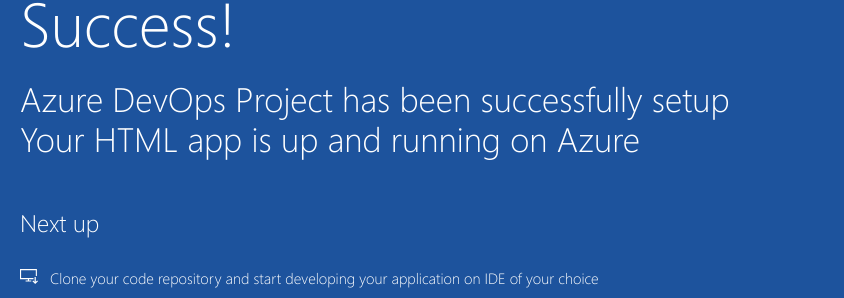
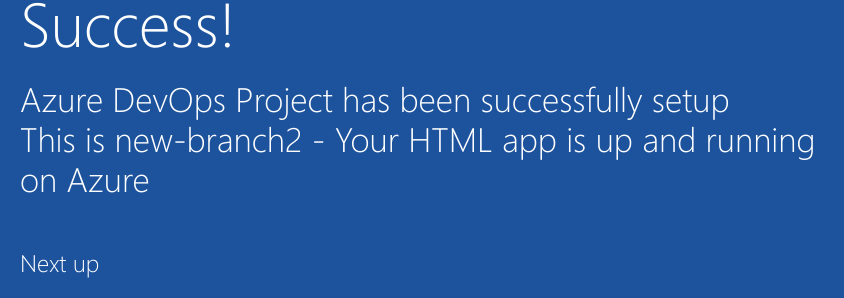
Before and after one commit to Vjtcs28/sample-project, a plain HTML site: page index.html in a window 1280 px wide. Shown: the part 392-690 px from the top of the page, 205-1049 px from the left. Drawn offline with Linux system fonts and the light colour scheme.

Commit message:
this is new-branch2 commit for index.html

```diff
--- a/index.html
+++ b/index.html
@@ -20,7 +20,7 @@
             <div class="content-body">
                 <div class="success-text">Success!</div>
                 <div class="description line-1"> Azure DevOps Project has been successfully setup</div>
-                <div class="description line-2"> Your HTML app is up and running on Azure</div>
+                <div class="description line-2"> This is new-branch2 - Your HTML app is up and running on Azure</div>
                 <div class="next-steps-container">
                     <div class="next-steps-header">Next up</div>
                     <div class="next-steps-body">
```
